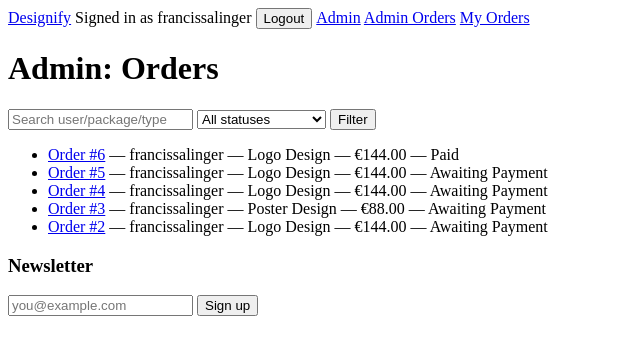
After one commit to francisjxmes/designify, a Django app: page /orders/admin/ in a window 1280 px wide. The commit adds this page. Shown: the top 355 px of the page, without its empty margins (0-640 px from the left). Run offline with Django 4.2, Linux system fonts and the light colour scheme; a user stored in the database is signed in; data comes from the database, SQL or seed files in the repository; both versions use the stored data as it was after the commit; parts of the project's set-up code (start-up, migrations or seed data) failed here and were passed over.

Commit message:
Add newsletter signup and staff order dashboard

```diff
--- a/config/urls.py
+++ b/config/urls.py
@@ -25,6 +25,7 @@ urlpatterns = [
     path("", include("core.urls")),
     path("orders/", include("orders.urls")),
     path("payments/", include("payments.urls")),
+    path("marketing/", include("marketing.urls")),
 ]
 
 urlpatterns += static(settings.MEDIA_URL, document_root=settings.MEDIA_ROOT)
--- /dev/null
+++ b/marketing/urls.py
@@ -0,0 +1,6 @@
+from django.urls import path
+from .views import newsletter_signup
+
+urlpatterns = [
+    path("signup/", newsletter_signup, name="newsletter_signup"),
+]
--- a/orders/urls.py
+++ b/orders/urls.py
@@ -12,5 +12,5 @@ urlpatterns = [
     path("admin/<int:order_id>/", views.order_admin_detail, name="order_admin_detail"),
     path("admin/<int:order_id>/deliverables/new/", views.deliverable_upload, name="deliverable_upload"),
     path("admin/deliverables/<int:deliverable_id>/delete/", views.deliverable_delete, name="deliverable_delete"),
-
+    path("admin/", views.admin_order_list, name="admin_order_list"),
 ]
--- a/orders/views.py
+++ b/orders/views.py
@@ -2,6 +2,7 @@ from django.contrib import messages
 from django.contrib.admin.views.decorators import staff_member_required
 from django.contrib.auth.decorators import login_required
 from django.shortcuts import get_object_or_404, redirect, render
+from django.db.models import Q
 
 from .forms import DesignOrderForm
 from .forms_deliverable import DeliverableForm
@@ -133,3 +134,31 @@ def deliverable_delete(request, deliverable_id):
 def order_admin_detail(request, order_id):
     order = get_object_or_404(DesignOrder, id=order_id)
     return render(request, "orders/order_admin_detail.html", {"order": order})
+
+@staff_member_required
+def admin_order_list(request):
+    qs = DesignOrder.objects.select_related("user", "package").all()
+
+    status = request.GET.get("status", "").strip()
+    q = request.GET.get("q", "").strip()
+
+    if status:
+        qs = qs.filter(status=status)
+
+    if q:
+        qs = qs.filter(
+            Q(user__username__icontains=q) |
+            Q(package__name__icontains=q) |
+            Q(design_type__icontains=q)
+        )
+
+    return render(
+        request,
+        "orders/admin_order_list.html",
+        {
+            "orders": qs,
+            "status": status,
+            "q": q,
+            "status_choices": DesignOrder.STATUS_CHOICES,
+        },
+    )
--- a/templates/base.html
+++ b/templates/base.html
@@ -25,7 +25,10 @@
 
       {% if user.is_staff %}
         <a href="/admin/">Admin</a>
-        <a href="{% url 'order_admin_detail' 1 %}">Admin Orders</a>
+        {% if user.is_staff %}
+        <a href="{% url 'admin_order_list' %}">Admin Orders</a>
+        {% endif %}
+
       {% endif %}
 
       {% if user.is_authenticated %}
@@ -46,5 +49,15 @@
   <main>
     {% block content %}{% endblock %}
   </main>
+
+  <footer>
+    <h3>Newsletter</h3>
+    <form action="{% url 'newsletter_signup' %}" method="post">
+      {% csrf_token %}
+      <input type="email" name="email" placeholder="you@example.com" required>
+      <button type="submit">Sign up</button>
+    </form>
+  </footer>
+
 </body>
 </html>
--- /dev/null
+++ b/templates/orders/admin_order_list.html
@@ -0,0 +1,29 @@
+{% extends "base.html" %}
+{% block title %}Admin Orders | Designify{% endblock %}
+{% block content %}
+<h1>Admin: Orders</h1>
+
+<form method="get">
+  <input type="text" name="q" placeholder="Search user/package/type" value="{{ q }}">
+  <select name="status">
+    <option value="">All statuses</option>
+    {% for value,label in status_choices %}
+      <option value="{{ value }}" {% if status == value %}selected{% endif %}>{{ label }}</option>
+    {% endfor %}
+  </select>
+  <button type="submit">Filter</button>
+</form>
+
+{% if orders %}
+  <ul>
+    {% for o in orders %}
+      <li>
+        <a href="{% url 'order_admin_detail' o.id %}">Order #{{ o.id }}</a>
+        — {{ o.user.username }} — {{ o.package.name }} — €{{ o.quoted_price_eur }} — {{ o.get_status_display }}
+      </li>
+    {% endfor %}
+  </ul>
+{% else %}
+  <p>No orders found.</p>
+{% endif %}
+{% endblock %}
```
Also changed, not shown: marketing/forms.py (added, +7 -0 lines), marketing/views.py (+12 -2 lines), db.sqlite3.
